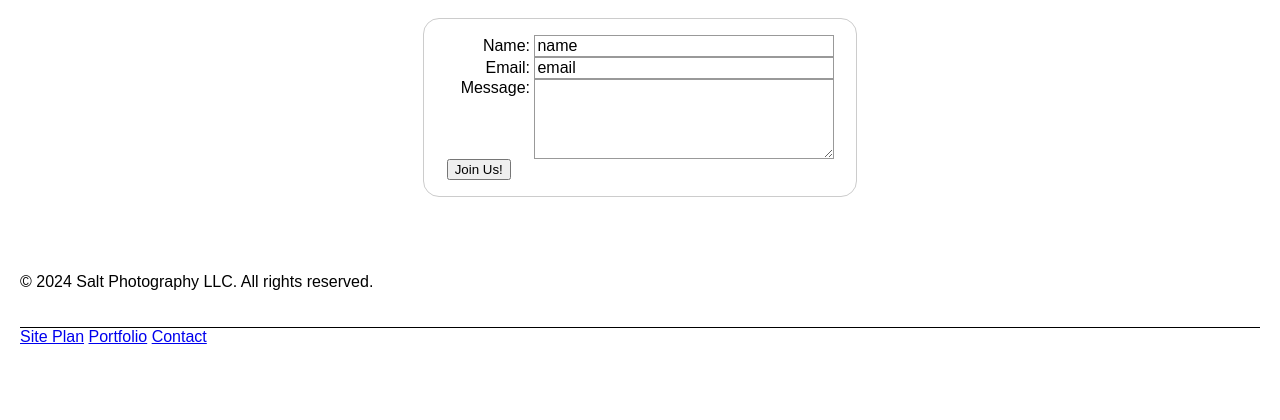
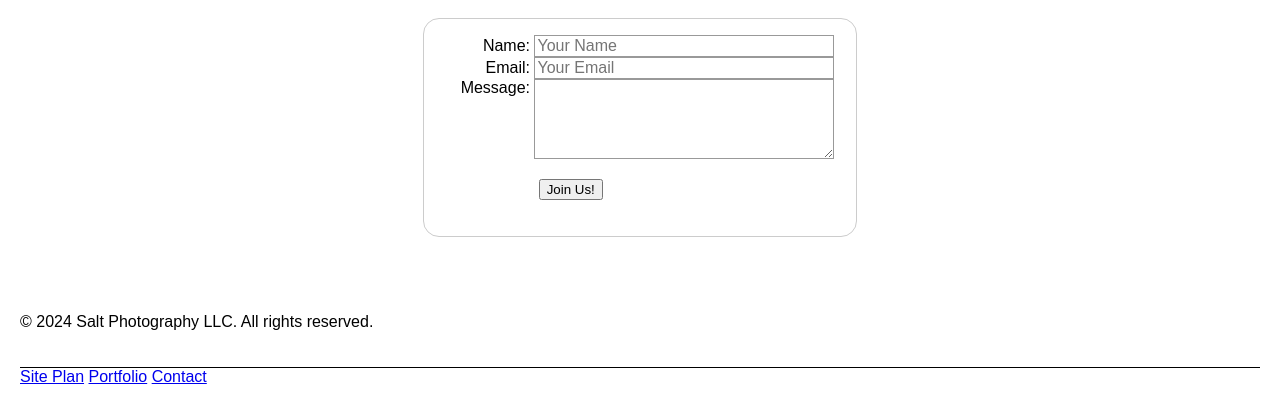
Before and after one commit to congardiner/portfolio, a plain HTML site: page contactus.html in a window 1280 px wide. Shown: the part 1995-2415 px from the top of the page. Drawn offline with Linux system fonts and the light colour scheme.

Commit message:
reupdated the validator for missing html code.

```diff
--- a/contactus.html
+++ b/contactus.html
@@ -137,18 +137,18 @@ window.onload = typeWriter;
         <div id="feedback"></div>
         <h1>Contact Us</h1>
         <form action="#" method="post">
+            <label for="name">Name:</label>
+            <input type="text" id="name" name="user_name" placeholder="Your Name"/>
 
-                <label for="name">Name:</label>
-                <input type="text" id="name" name="user_name" value="name"/>
+            <label for="mail">Email:</label>
+            <input type="email" id="mail" name="user_email" placeholder="Your Email" />
 
-                <label for="mail">Email:</label>
-                <input type="email" id="mail" name="user_email" value="email" />
-                <label for="msg">Message:</label>
-                <textarea id="msg" name="user_message"></textarea>
+            <label for="msg">Message:</label>
+            <textarea id="msg" name="user_message"></textarea>
 
-              <class="button">
+            <div class="button">
                 <button type="submit">Join Us!</button>
-
+            </div>
         </form>
 
 
```
